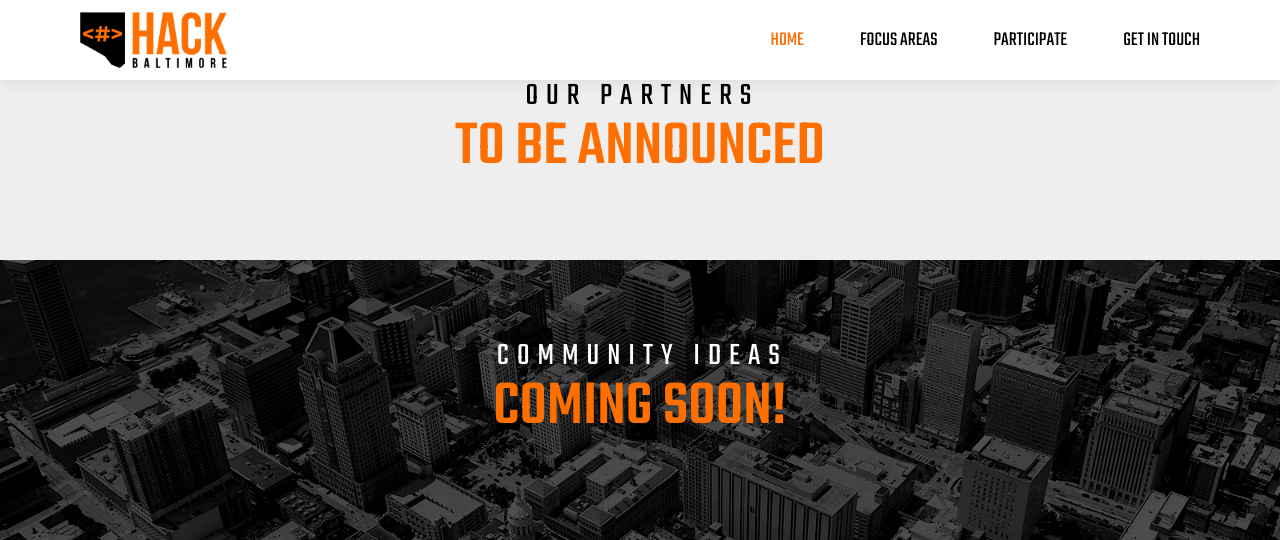
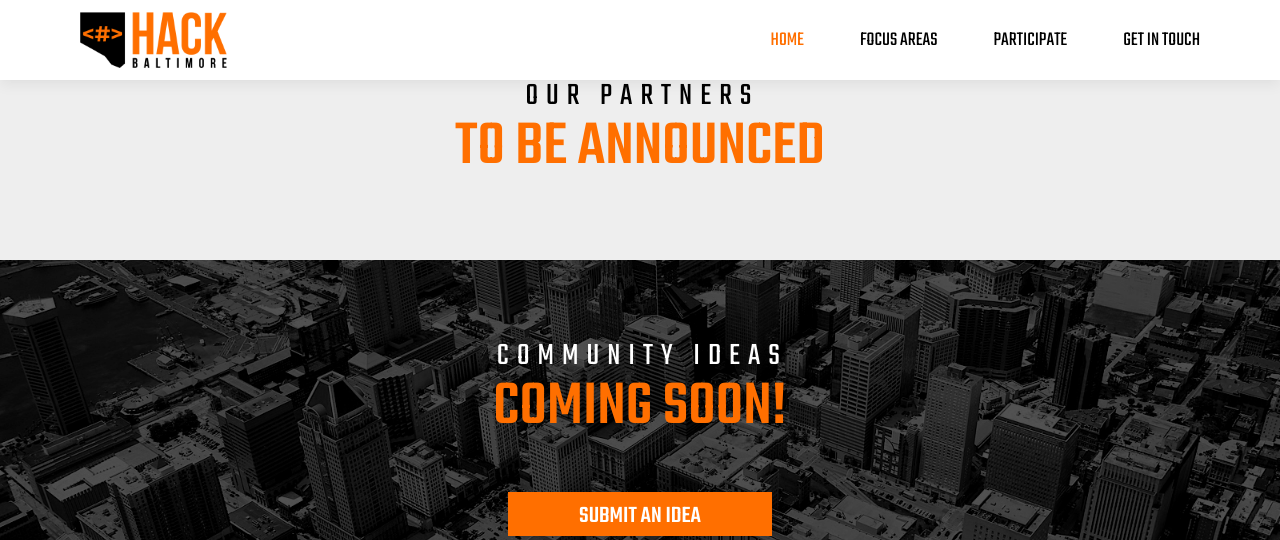
Before and after one commit to BaltimoreCity/HackBaltimore, a Jekyll site: the page built from participate.html, in a window 1280 px wide and 1400 px high, scrolled down 1328 px. Shown: the top 540 px of the window. Built offline with Jekyll 4.4.1, drawn with Linux system fonts in a browser that asks for light colours; nearby versions of some CDN libraries; some web fonts are replaced; comment, search, counter and statistics services are not loaded; grey boxes are pictures that could not be loaded.

Commit message:
Added ideas form to site with blinds effect

```diff
--- a/_includes/ideas.html
+++ b/_includes/ideas.html
@@ -1,3 +1,8 @@
+
+<script src="//code.jquery.com/jquery-1.12.4.js"></script>
+<script src="//code.jquery.com/ui/1.12.1/jquery-ui.js"></script>
+<script src="js/functions.js"></script>
+
 <section class="areas-challenges">
   <div id="ideas" class="anchor"></div>
   <div class="container__column">
@@ -35,4 +40,15 @@
       {% endfor %}
     </ul>
   </div>
+  <div class="participate-ideas__container container__row">
+    <form action="#" id="participate-ideas__form" class="participate-ideas__form ">
+      <div class="form__container ideas-form-container">
+        <button id="show-ideas" class="ideas__button button"> Submit an Idea </button>
+        <div class="ideas__form">
+          <iframe id="ideas-form" src="https://docs.google.com/forms/d/e/1FAIpQLSdiJKU9jEj6UiGVG_46o9A4GuzgrSrePpjaJbJTVzBY3EK-9Q/viewform?embedded=true" width="640" height="1655" frameborder="0" marginheight="0" marginwidth="0">Loading...</iframe>
+          <button id="hide-ideas" class="ideas__button button"> Hide </button>
+        </div>
+      </div>
+    </form>
+  </div>
 </section>
--- a/css/style.css
+++ b/css/style.css
@@ -1744,6 +1744,37 @@
   margin: .2rem;
 }
 
+.participate-ideas__form{
+    width: 100%;
+}
+
+.ideas-form-container{
+  background: transparent;
+}
+
+.participate-ideas {
+  padding: 0rem;
+}
+
+.participate-ideas__display {
+    width: 57.5%;
+    margin: 0rem 1rem;
+}
+
+.ideas__button {
+    width: 25%;
+    margin: 0% 37.5%;
+}
+
+.ideas__form {
+    display:none;
+}
+
+#ideas-form {
+    margin-top: 1rem;
+    width: 100%;
+}
+
 
 @media screen and (max-width : 1680px) {
 
--- /dev/null
+++ b/js/functions.js
@@ -0,0 +1,16 @@
+
+$(document).ready(function() {
+  $("#hide-ideas").click(function(){
+      $(".ideas__form").hide( "blind", {direction: "vertical"}, 1000 );
+      $('html,body').animate({
+        scrollTop: $("#ideas").offset().top},
+        'slow');
+   });
+
+   $("#show-ideas").click(function(){
+      $(".ideas__form").show( "blind", {direction: "vertical"}, 1000 );
+      $('html,body').animate({
+        scrollTop: $("#ideas").offset().top},
+        'slow');
+   });
+});
```
